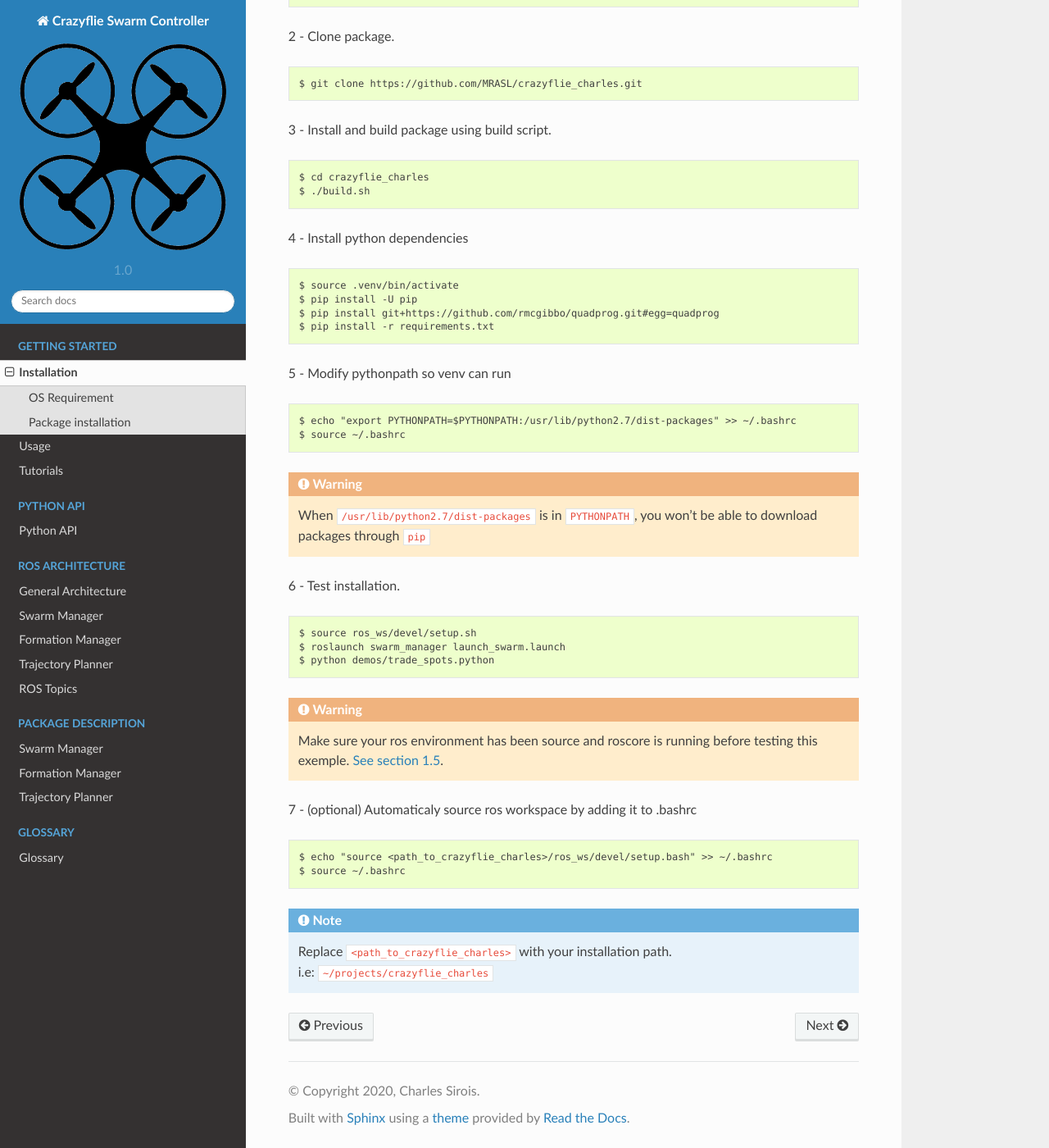
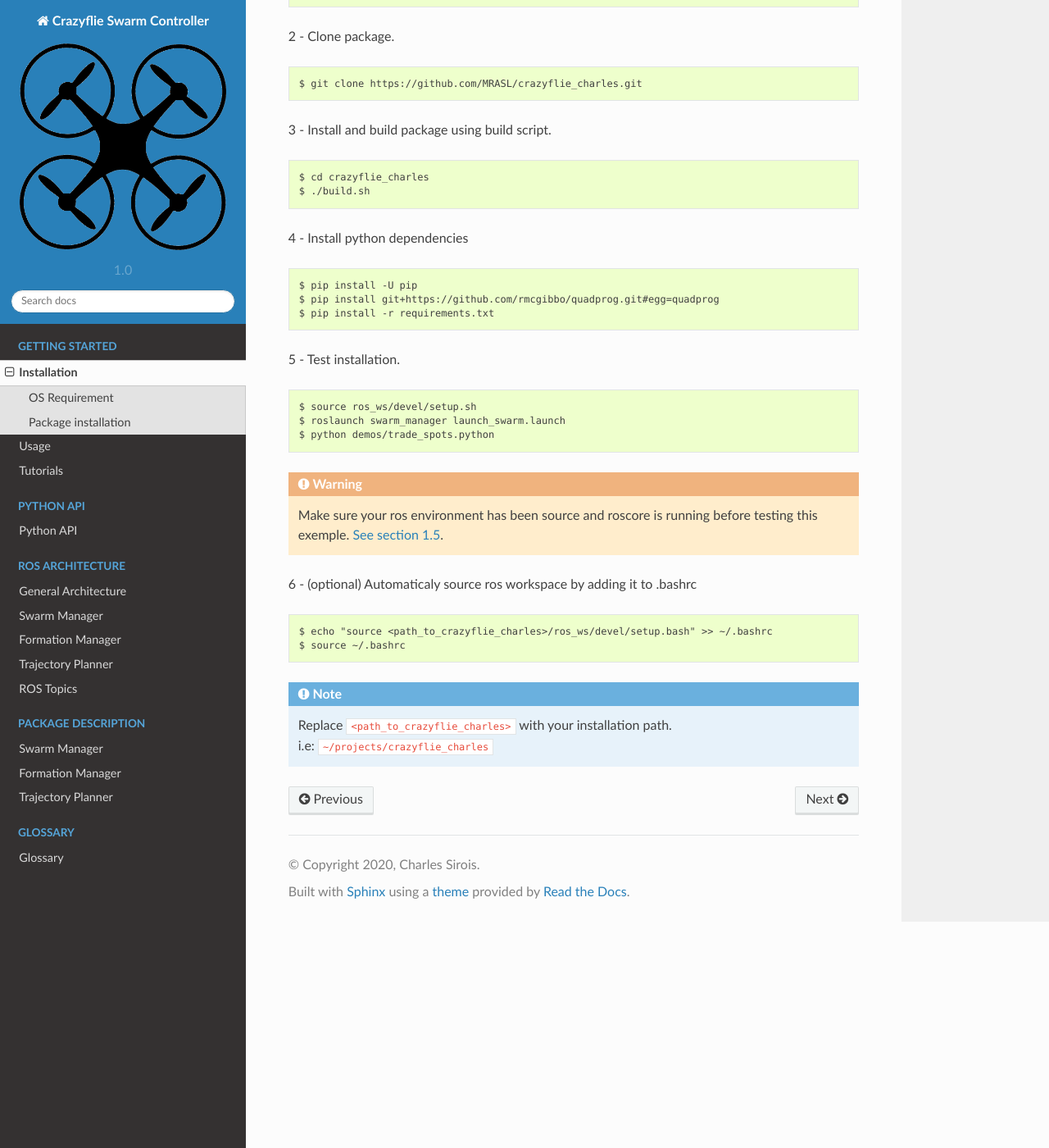
Before and after one commit to MRASL/crazyflie_charles, a Sphinx documentation site: the page built from docs/getting_started/installation.rst, in a window 1280 px wide and 1400 px high, scrolled down 671 px. Shown: the whole window at 82% size. Built offline with Sphinx 7.4.7 and the Read the Docs theme 2.0.0, drawn with Linux system fonts in a browser that asks for light colours; pages that are not in the unit, such as notebooks, are missing from menus.

Commit message:
Remove venv

```diff
--- a/docs/getting_started/installation.rst
+++ b/docs/getting_started/installation.rst
@@ -33,20 +33,11 @@ Package installation
 
 4 - Install python dependencies ::
 
-    $ source .venv/bin/activate
     $ pip install -U pip
     $ pip install git+https://github.com/rmcgibbo/quadprog.git#egg=quadprog
     $ pip install -r requirements.txt
 
-5 - Modify pythonpath so venv can run ::
-
-    $ echo "export PYTHONPATH=$PYTHONPATH:/usr/lib/python2.7/dist-packages" >> ~/.bashrc
-    $ source ~/.bashrc
-
-.. warning:: When ``/usr/lib/python2.7/dist-packages`` is in ``PYTHONPATH``, you won't be able
-             to download packages through ``pip``
-
-6 - Test installation. ::
+5 - Test installation. ::
 
     $ source ros_ws/devel/setup.sh
     $ roslaunch swarm_manager launch_swarm.launch
@@ -55,7 +46,7 @@ Package installation
 .. warning:: Make sure your ros environment has been source and roscore is running
     before testing this exemple. `See section 1.5 <http://wiki.ros.org/melodic/Installation/Ubuntu>`_.
 
-7 - (optional) Automaticaly source ros workspace by adding it to .bashrc ::
+6 - (optional) Automaticaly source ros workspace by adding it to .bashrc ::
 
     $ echo "source <path_to_crazyflie_charles>/ros_ws/devel/setup.bash" >> ~/.bashrc
     $ source ~/.bashrc
```
Also changed, not shown: 2 other files.
